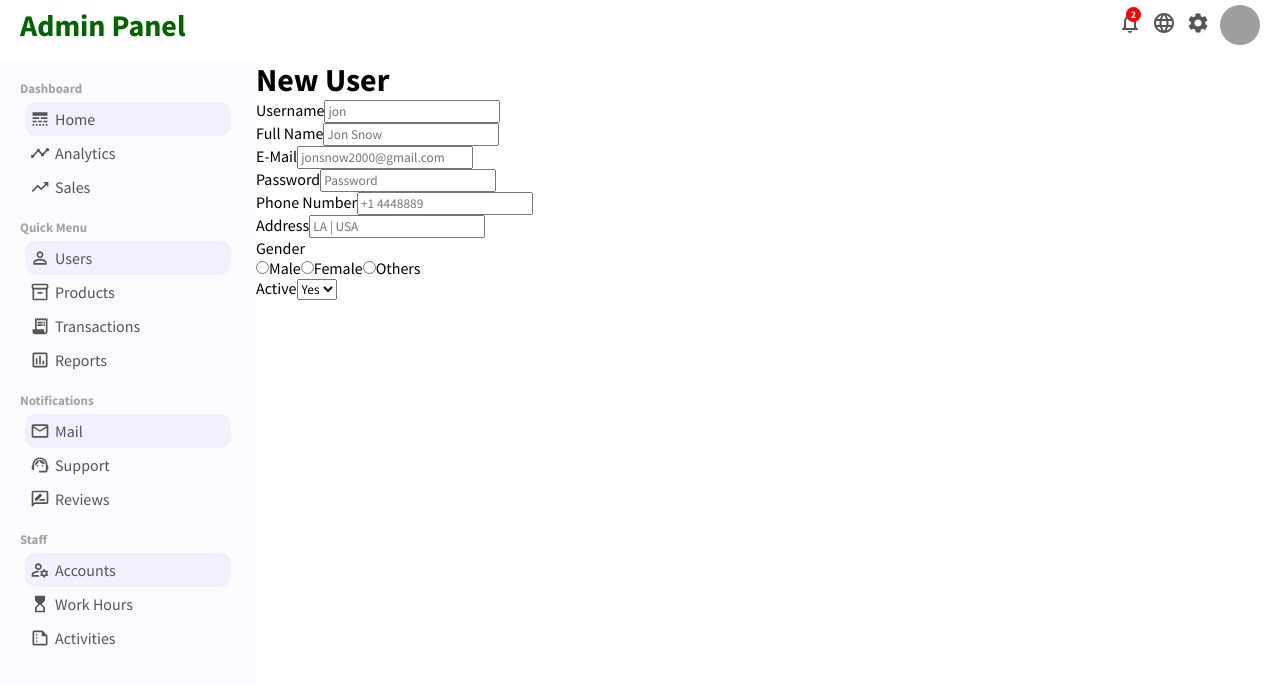
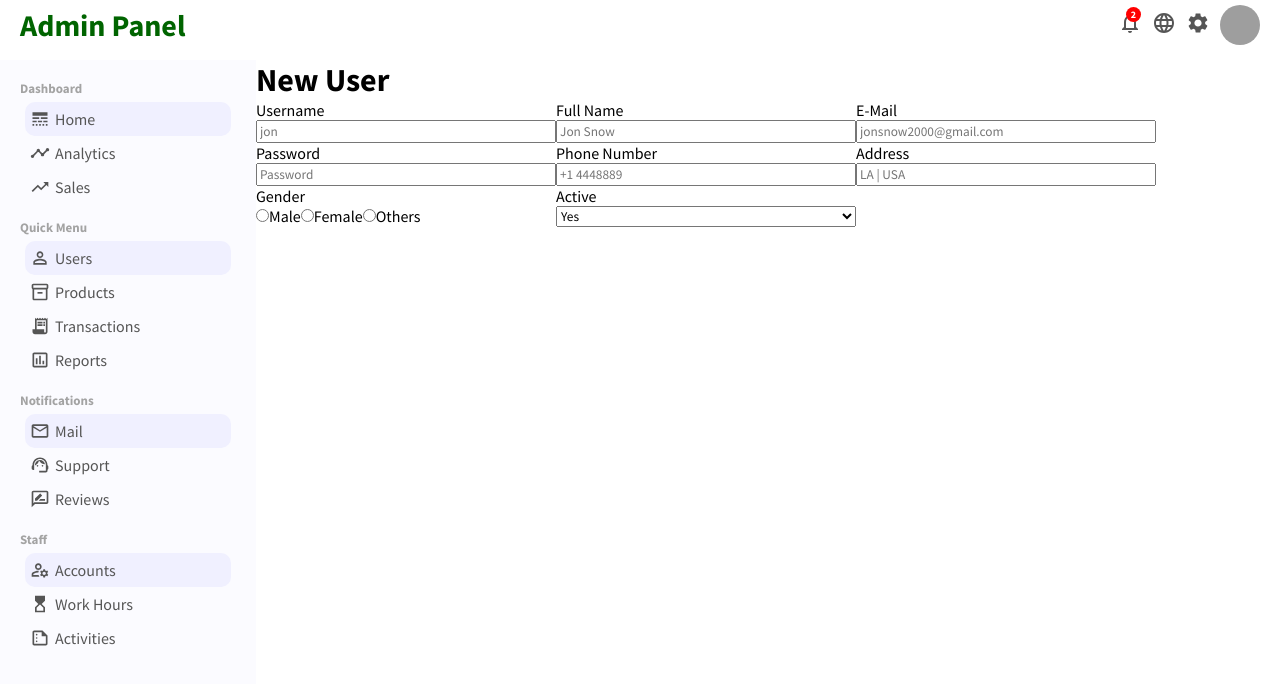
Before and after one commit to PJMantoss/admin_panel, a React (Create React App) app: page /newuser in a window 1280 px wide. Shown: the top 684 px of the page. Built offline with nearby package versions, Linux system fonts and the light colour scheme; grey boxes are pictures that could not be loaded.

Commit message:
update NewUser page

```diff
--- a/src/pages/newUserPage/newUser.css
+++ b/src/pages/newUserPage/newUser.css
@@ -1,3 +1,14 @@
 .newUser{
     flex: 4;
 }
+
+.newUserForm{
+    display: flex;
+    flex-wrap: wrap;
+}
+
+.newUserItem{
+    width: 300px;
+    display: flex;
+    flex-direction: column;
+}
```
